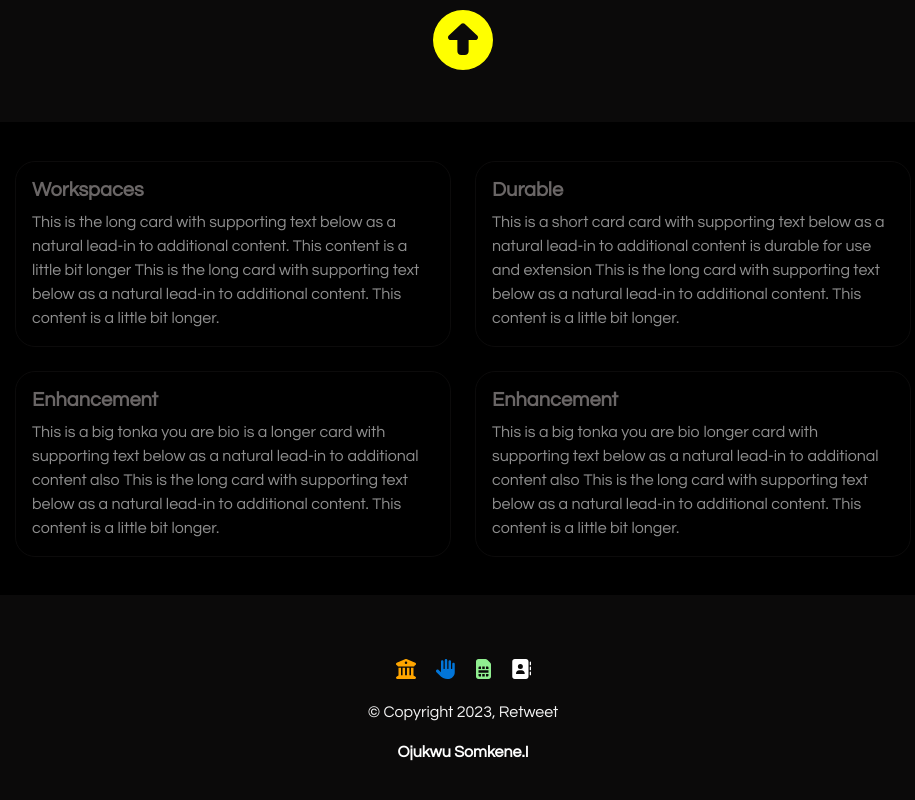
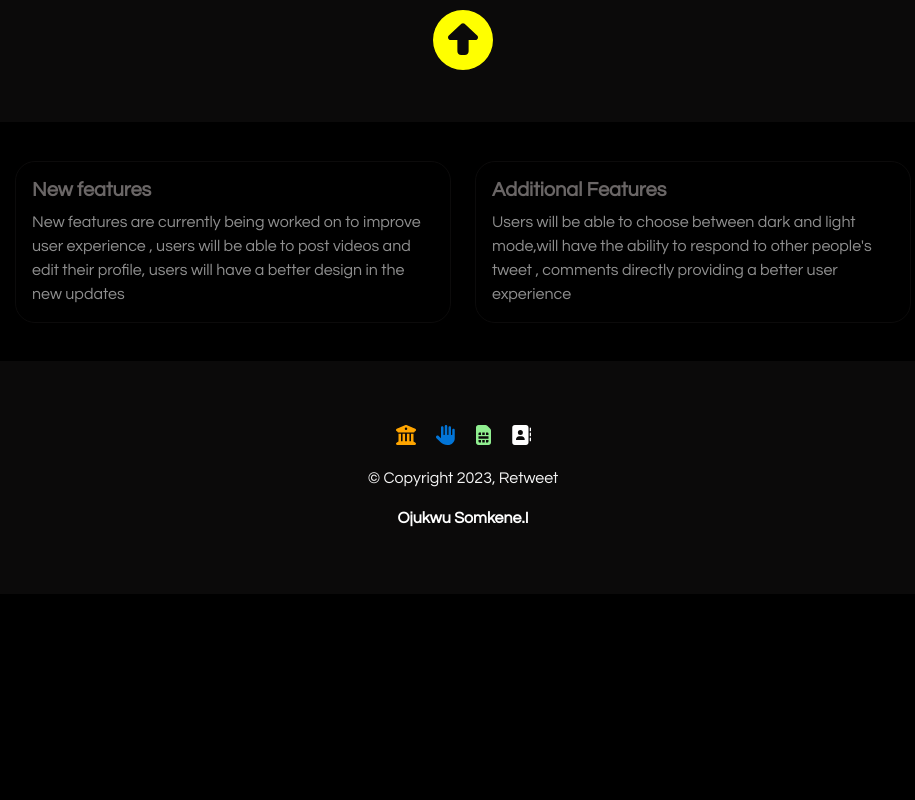
Before and after one commit to somkenemuscle/retweet_client, a Next.js app: page / in a window 1280 px wide. Shown: the part 888-1688 px from the top of the page, without its empty margins (177-1092 px from the left). After the commit the page ends 1482 px from the top, so only its background shows below. Built offline with nearby package versions, Linux system fonts and the light colour scheme.

Commit message:
signup  page

```diff
--- a/app/page.jsx
+++ b/app/page.jsx
@@ -65,35 +65,21 @@ export default function Home() {
           <div className="col">
             <div className="card h-100 home-card">
               <div className="card-body">
-                <h5 className="card-title home-card-title">Workspaces</h5>
-                <p className="card-text home-card-text">This is the long card with supporting text below as a natural lead-in to additional content. This content is a little bit longer This is the long card with supporting text below as a natural lead-in to additional content. This content is a little bit longer. </p>
+                <h5 className="card-title home-card-title">New features</h5>
+                <p className="card-text home-card-text">New features are currently being worked on to improve user experience , users will be able to post videos and edit their profile, users will have a better design in the new updates   </p>
               </div>
             </div>
           </div>
           <div className="col">
             <div className="card h-100 home-card">
               <div className="card-body">
-                <h5 className="card-title home-card-title">Durable</h5>
-                <p className="card-text home-card-text">This is a short card card with supporting text below as a natural lead-in to additional content is durable for use and extension This is the long card with supporting text below as a natural lead-in to additional content. This content is a little bit longer. </p>
+                <h5 className="card-title home-card-title">Additional Features</h5>
+                <p className="card-text home-card-text">Users will be able to choose between dark and light mode,will have the ability to respond to other people's tweet , comments directly providing a better user experience  </p>
               </div>
             </div>
           </div>
-          <div className="col">
-            <div className="card h-100 home-card">
-              <div className="card-body">
-                <h5 className="card-title home-card-title">Enhancement</h5>
-                <p className="card-text home-card-text">This is a big tonka you are bio is a longer card with supporting text below as a natural lead-in to additional content also This is the long card with supporting text below as a natural lead-in to additional content. This content is a little bit longer. </p>
-              </div>
-            </div>
-          </div>
-          <div className="col">
-            <div className="card h-100 home-card">
-              <div className="card-body">
-                <h5 className="card-title home-card-title">Enhancement</h5>
-                <p className="card-text home-card-text">This is a big tonka you are bio longer card with supporting text below as a natural lead-in to additional content also This is the long card with supporting text below as a natural lead-in to additional content. This content is a little bit longer. </p>
-              </div>
-            </div>
-          </div>
+
+
         </div>
       </section>
 
```
